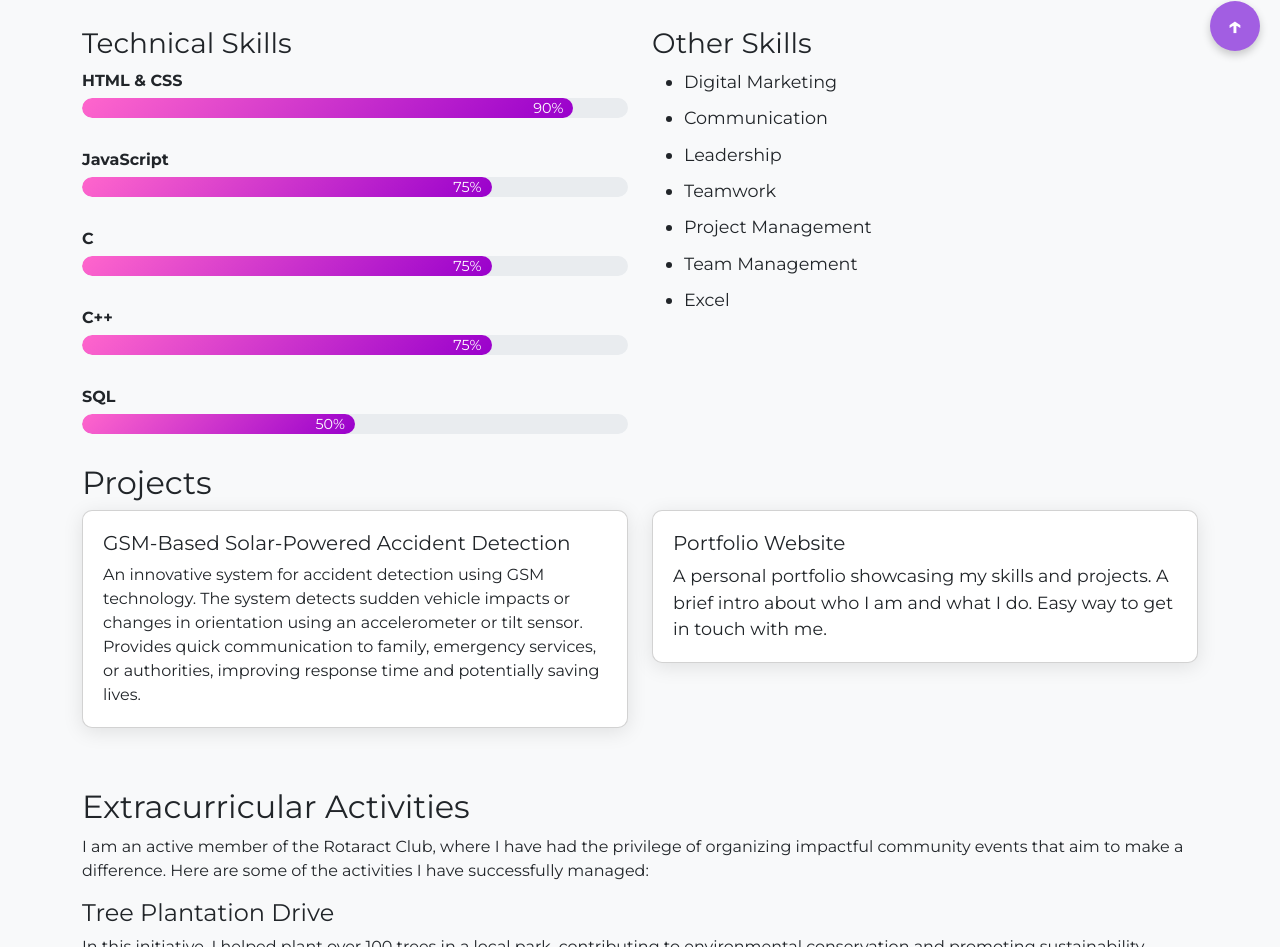
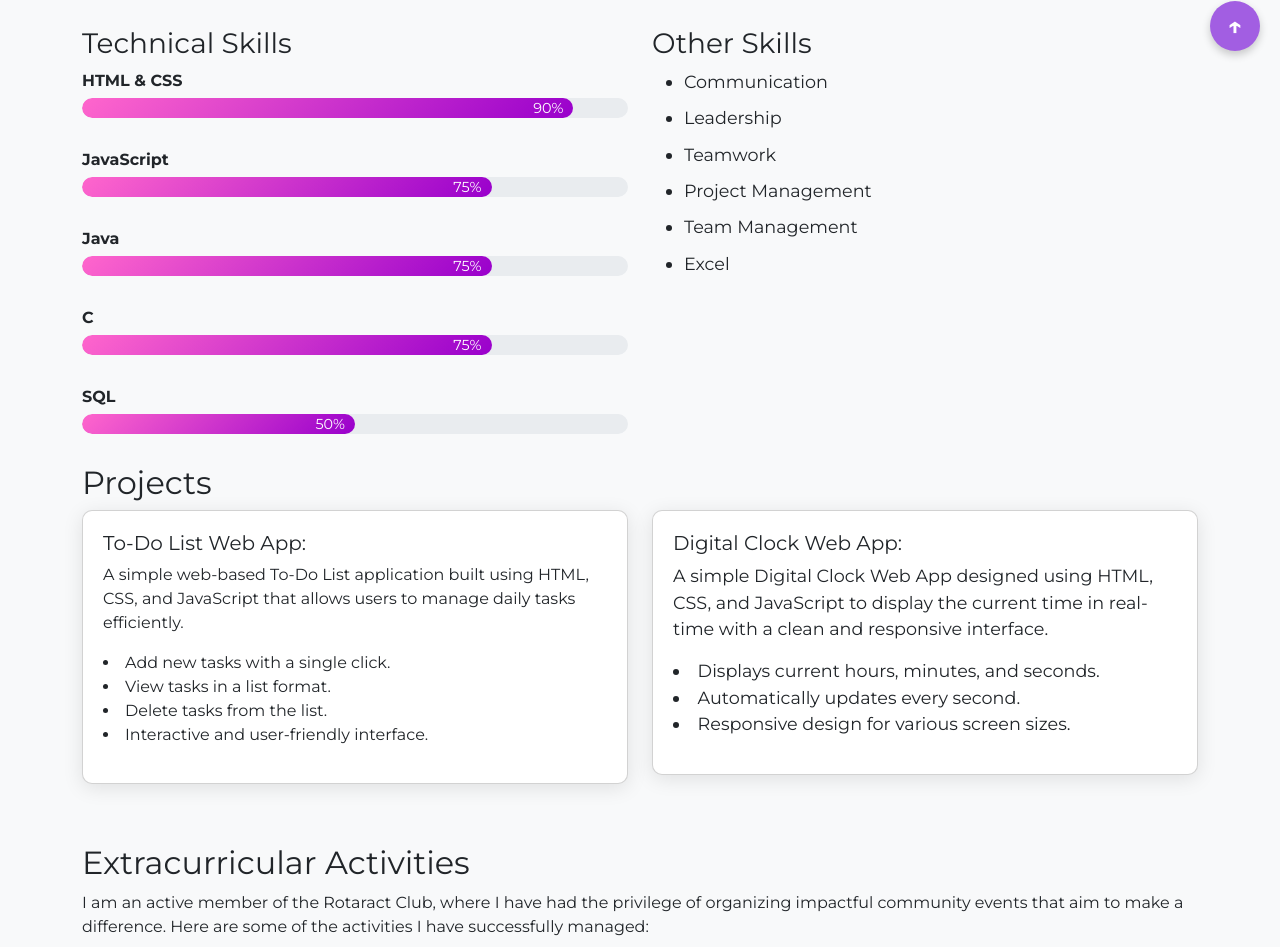
Before and after one commit to Vaibh73/VP-world, a plain HTML site: page index.html in a window 1280 px wide. Shown: the part 729-1676 px from the top of the page. Drawn offline with nearby package versions, Linux system fonts and the light colour scheme.

Commit message:
Update index.html

```diff
--- a/index.html
+++ b/index.html
@@ -73,13 +73,13 @@
                     </div>
                 </div>
                 <div class="skill">
-                    <div class="skill-label">C</div>
+                    <div class="skill-label">Java</div>
                     <div class="skill-bar">
                         <span style="width: 75%;">75%</span>
                     </div>
                 </div>
                 <div class="skill">
-                    <div class="skill-label">C++</div>
+                    <div class="skill-label">C</div>
                     <div class="skill-bar">
                         <span style="width: 75%;">75%</span>
                     </div>
@@ -94,7 +94,6 @@
             <div class="col-md-6">
                 <h3>Other Skills</h3>
                 <ul>
-                    <li>Digital Marketing</li>
                     <li>Communication</li>
                     <li>Leadership</li>
                     <li>Teamwork</li>
@@ -113,10 +112,13 @@
                 <div class="col-md-6">
                     <div class="card project-card">
                         <div class="card-body">
-                            <h5 class="card-title">GSM-Based Solar-Powered Accident Detection</h5>
-                            <p class="card-text">An innovative system for accident detection using GSM technology.
-                                The system detects sudden vehicle impacts or changes in orientation using an accelerometer or tilt sensor.
-                                Provides quick communication to family, emergency services, or authorities, improving response time and potentially saving lives.
+                            <h5 class="card-title">To-Do List Web App:</h5>
+                            <p class="card-text">
+                                A simple web-based To-Do List application built using HTML, CSS, and JavaScript that allows users to manage daily tasks efficiently.
+                                <li>Add new tasks with a single click.</li>
+                                <li>View tasks in a list format.</li>
+                                <li>Delete tasks from the list.</li>
+                                <li>Interactive and user-friendly interface.</li>
                             </p>
                         </div>
                     </div>
@@ -124,10 +126,12 @@
                 <div class="col-md-6">
                     <div class="card project-card">
                         <div class="card-body">
-                            <h5 class="card-title">Portfolio Website</h5>
-                            <p class="card-text">A personal portfolio showcasing my skills and projects.
-                                A brief intro about who I am and what I do.
-                                Easy way to get in touch with me.
+                            <h5 class="card-title">Digital Clock Web App:</h5>
+                            <p class="card-text">
+                                A simple Digital Clock Web App designed using HTML, CSS, and JavaScript to display the current time in real-time with a clean and responsive interface.
+                           <li>Displays current hours, minutes, and seconds.</li>
+                           <li>Automatically updates every second.</li>
+                           <li>Responsive design for various screen sizes.</li>
                             </p>
                         </div>
                     </div>
@@ -160,7 +164,7 @@
     <section id="resume" class="section">
         <div class="container">
             <h2>Resume</h2>
-            <a href="RESUME Vaibhavi P.pdf" class="btn btn-custom" download>Download My Resume</a>
+            <a href="RESUME VSP.pdf" class="btn btn-custom" download>Download My Resume</a>
         </div>
     </section>
 
```
